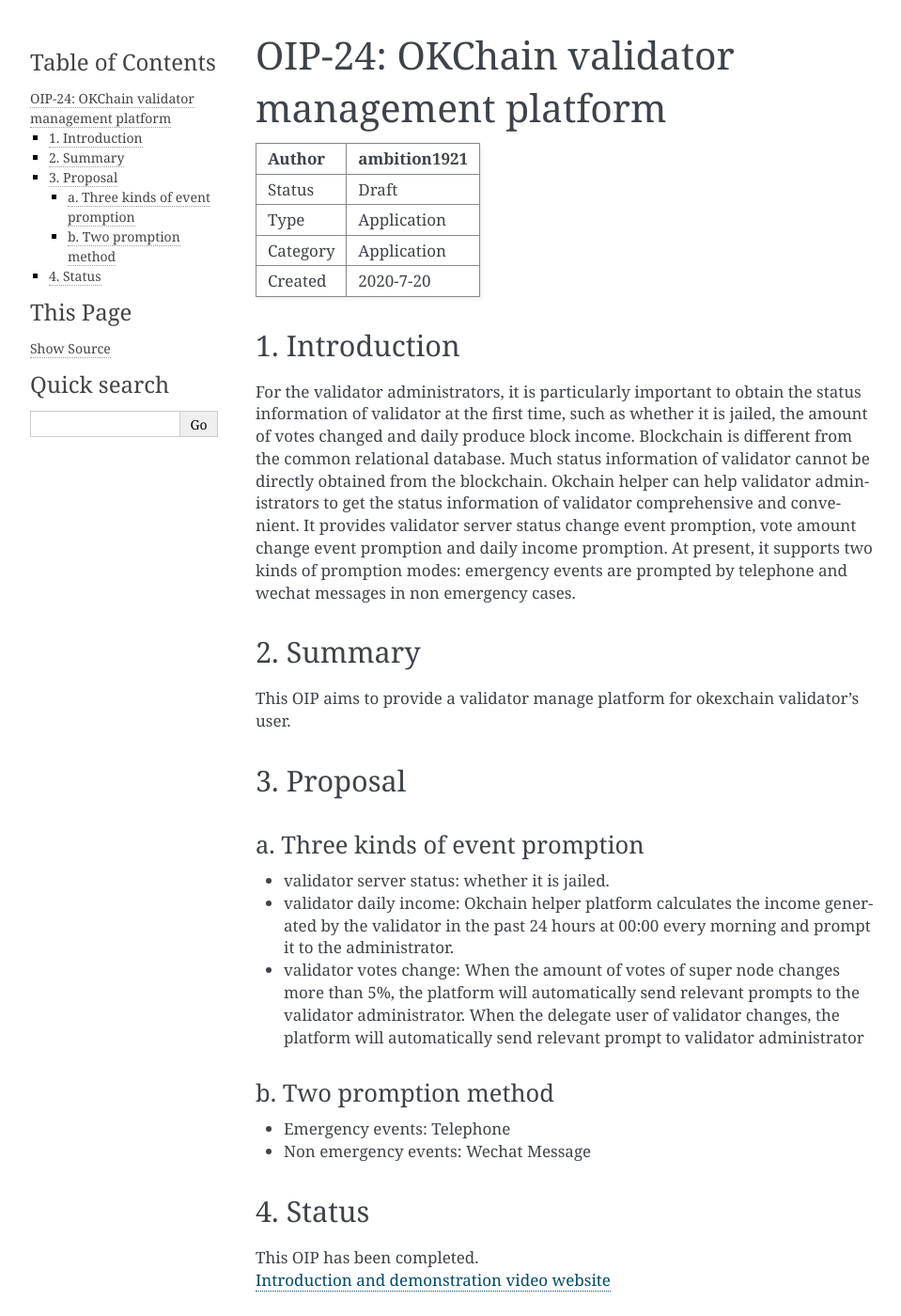
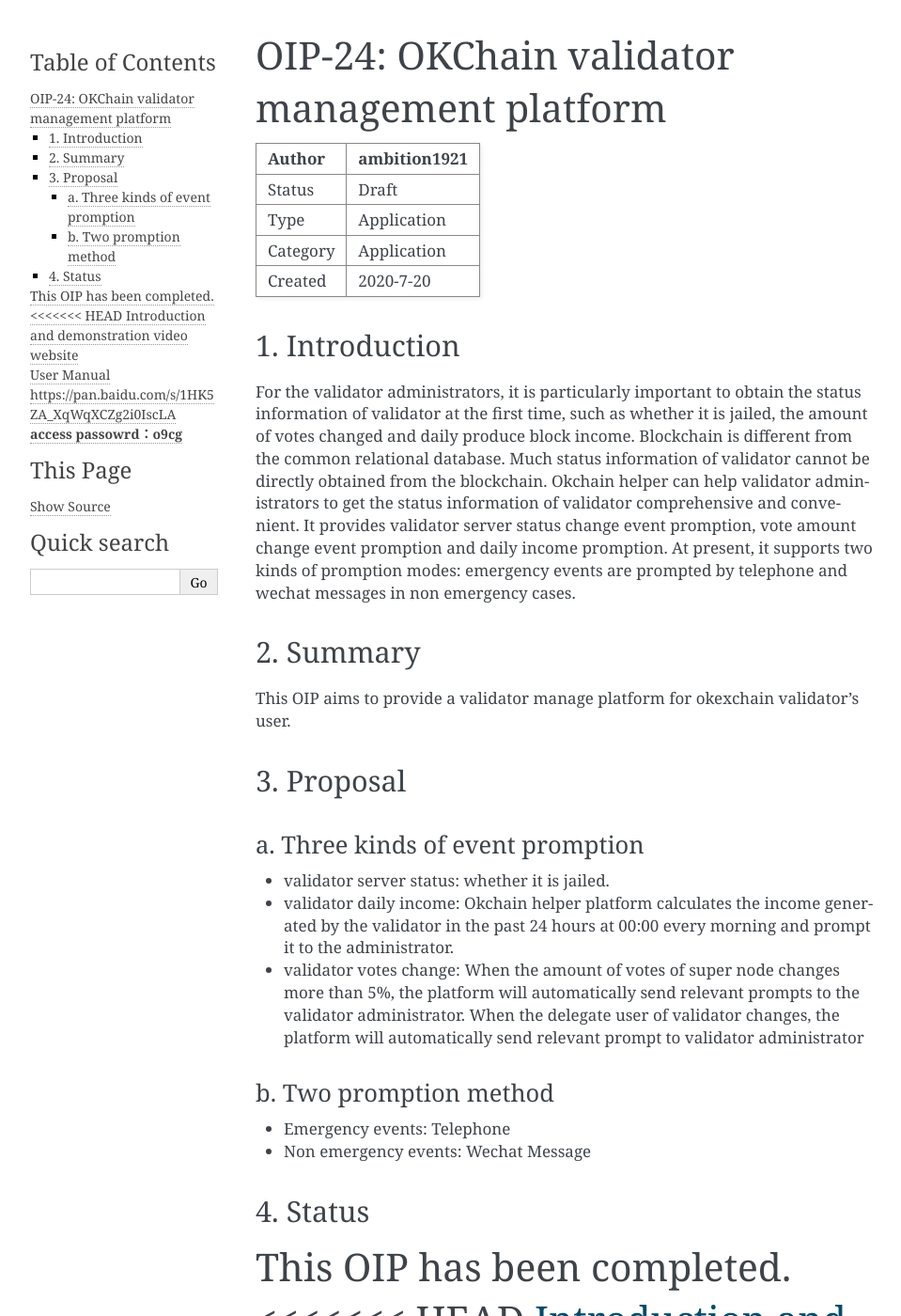
Before and after one commit to okx/KIPs, a Sphinx documentation site: the page built from docs/draft/OIP-25.md, in a window 1280 px wide and 1400 px high. Shown: the whole window at 94% size, without its empty margins (148-1107 px from the left). Built offline with Sphinx 7.4.7, drawn with Linux system fonts in a browser that asks for light colours; some of the changed text lies outside the part shown.

Commit message:
update OIP-25.md

```diff
--- a/docs/draft/OIP-25.md
+++ b/docs/draft/OIP-25.md
@@ -31,4 +31,11 @@
 ## 4. Status
 
 This OIP has been completed.
+<<<<<<< HEAD
+[Introduction and demonstration video website](https://v.youku.com/v_show/id_XNDc5OTA4MTUxMg==.html)<br>
+[User Manual](https://pan.baidu.com/s/1HK5ZA_XqWqXCZg2i0IscLA) https://pan.baidu.com/s/1HK5ZA_XqWqXCZg2i0IscLA
+**access passowrd：o9cg**
+=======
 [Introduction and demonstration video website](https://v.youku.com/v_show/id_XNDc5OTA4MTUxMg==.html)
+
+>>>>>>> 61a6ff24caf0edb85d28aa1196a5ff51c00fb9b3
```
